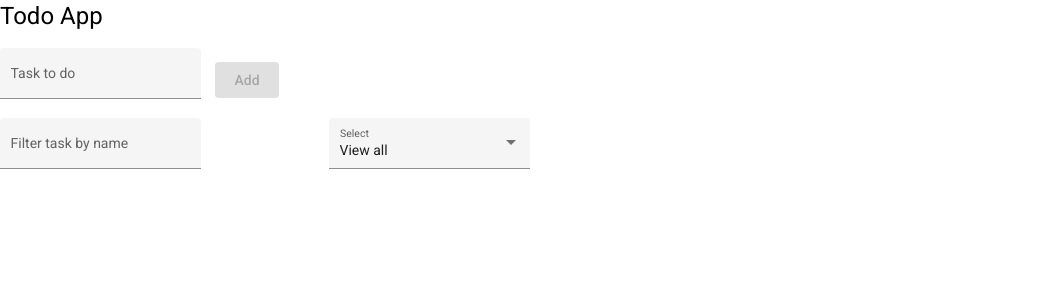
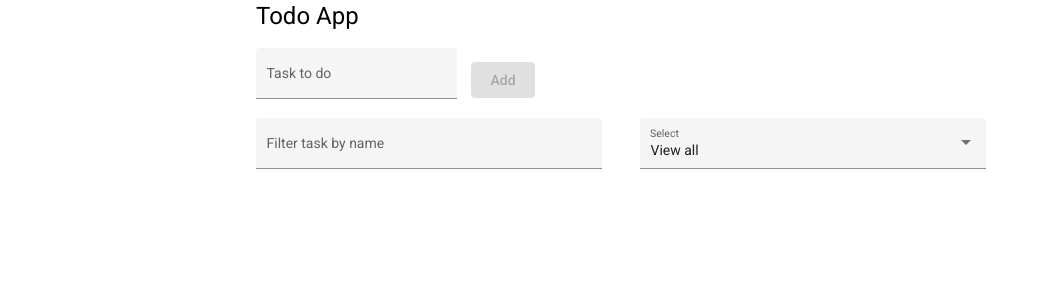
Before and after one commit to marcogiotto/angular-todo-list, an Angular app: page /home in a window 1280 px wide. Shown: the top 300 px of the page, without its empty margins (0-1049 px from the left). Built offline with nearby package versions, Linux system fonts and the light colour scheme.

Commit message:
fix styles filters

```diff
--- a/src/app/components/home/components/todo-filters/todo-filters.component.html
+++ b/src/app/components/home/components/todo-filters/todo-filters.component.html
@@ -2,20 +2,20 @@
     fxLayout="row wrap"
     fxLayout.xs="column"
     fxLayout.sm="column"
-    fxLayoutGap="10%"
+    fxLayoutGap="5%"
     class="filters"
     fxFlex="100%"
     >
 
 
 
-         <mat-form-field fxFlex.xl="40" appearance="fill">
+         <mat-form-field  fxFlex="45" appearance="fill">
             <mat-label>Filter task by name</mat-label>
             <input [formControl]="taskName" matInput>
         </mat-form-field>
 
 
-        <mat-form-field fxFlex.xl="40" appearance="fill">
+        <mat-form-field fxFlex="45" appearance="fill">
             <mat-label>Select</mat-label>
             <mat-select [formControl]="taskStatus">
                 <mat-option value="0">View all</mat-option>
--- a/src/app/components/home/home.component.html
+++ b/src/app/components/home/home.component.html
@@ -4,7 +4,7 @@
     fxFlex.xs="100%"
     fxFlex.sm="100%"
     fxFlex.md="80%"
-    fxFlex.lg="880%"
+    fxFlex.lg="60%"
     fxFlex.xl="60%"
     class="home"
    >
```
